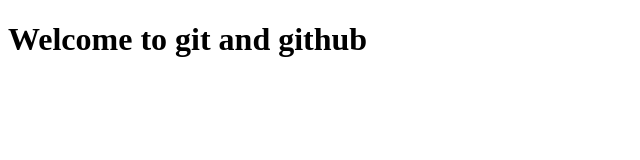
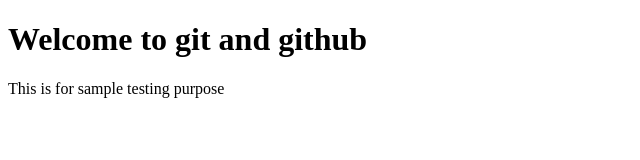
Before and after one commit to DhivyaMuniraj/git_and_github_practice, a plain HTML site: page index.html in a window 1280 px wide. Shown: the whole page, without its empty margins (0-640 px from the left). Drawn offline with Linux system fonts and the light colour scheme.

Commit message:
Added paragraph tag

```diff
--- a/index.html
+++ b/index.html
@@ -8,5 +8,6 @@
   </head>
   <body>
     <h1>Welcome to git and github</h1>
+    <p>This is for sample testing purpose</p>
   </body>
 </html>
```
